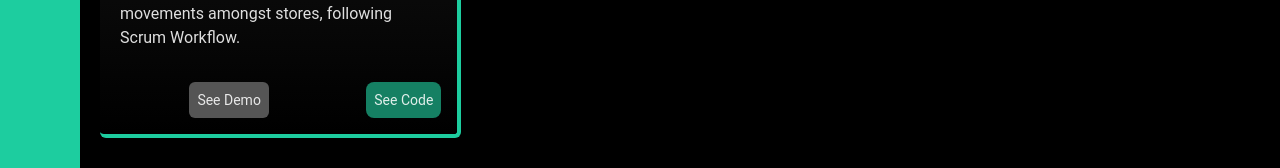
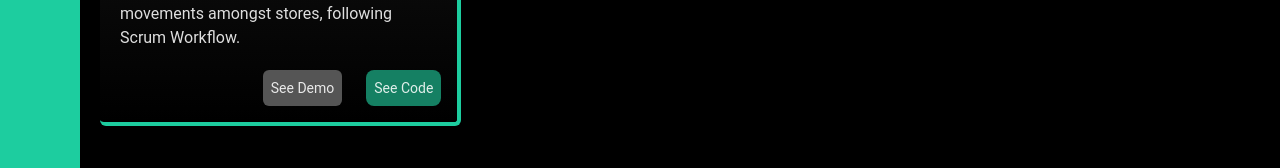
Before and after one commit to Juanpabdl/WebPortfolio, a React (Vite) app: page /projects in a window 1280 px wide. Shown: the part 572-740 px from the top of the page. Built offline with nearby package versions, Linux system fonts and the light colour scheme.

Commit message:
style (CustomButton): adjusted button classes margins

```diff
--- a/src/components/Banner/index.tsx
+++ b/src/components/Banner/index.tsx
@@ -22,7 +22,7 @@ const Banner = () => {
                     both functionality and appeal.
                 </p>
                 {/*Boton*/}
-                <CustomButton className='btn-default mx-auto w-1/2 sm:w-1/3' onClick={handleButtonClick}>
+                <CustomButton className='btn-default mt-3 mx-auto w-1/2 sm:w-1/3' onClick={handleButtonClick}>
                     <p>See more</p>
                 </CustomButton>
             </div>
--- a/src/components/CustomButton/index.css
+++ b/src/components/CustomButton/index.css
@@ -1,8 +1,8 @@
 .btn-default{
-    @apply p-2 mt-3 bg-custom-dk-teal hover:bg-custom-teal
+    @apply p-2 bg-custom-dk-teal hover:bg-custom-teal
     active:bg-custom-yellow active:text-custom-dk-gray rounded-lg cursor-pointer
 }
 
 .btn-blocked{
-    @apply p-2 mt-3 mx-auto bg-[#555] rounded-md cursor-not-allowed
+    @apply p-2 bg-[#555] rounded-md cursor-not-allowed
 }
```
